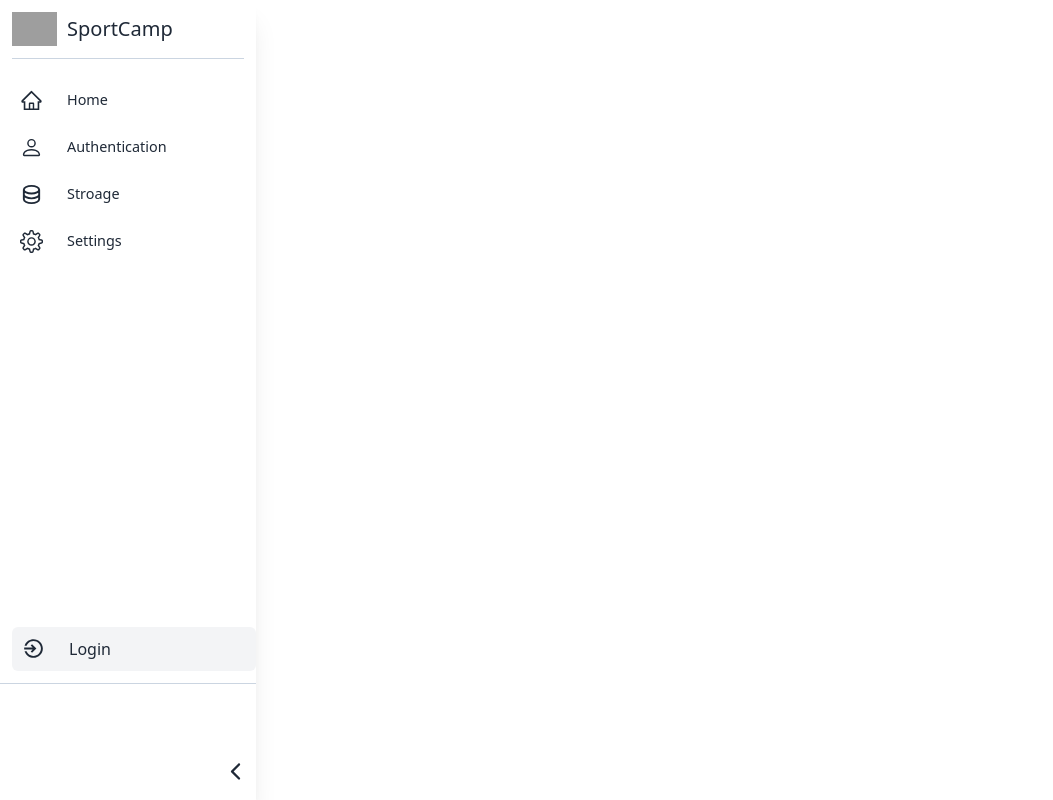
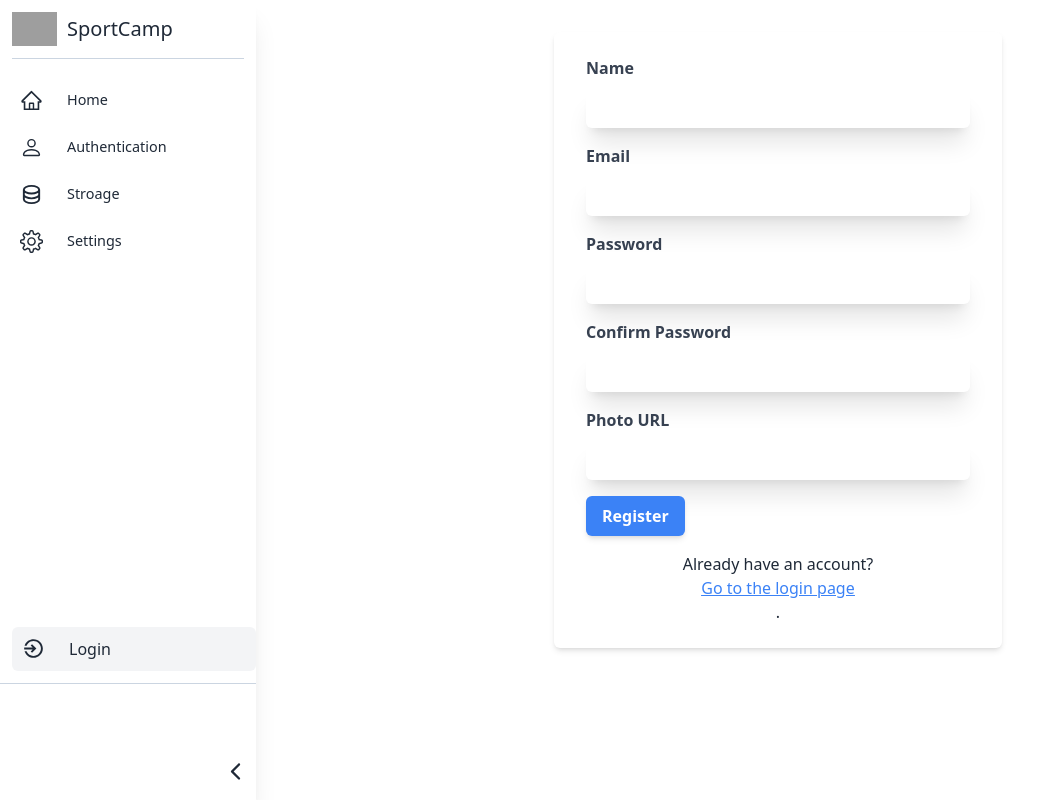
Before and after one commit to EftekharAlam2/SportCamp-Client-Side, a React (Vite) app: page /registration in a window 1280 px wide. Shown: the top 800 px of the page, without its empty margins (0-1053 px from the left). Built offline with nearby package versions, Linux system fonts and the light colour scheme; no server answers; grey boxes are pictures that could not be loaded.

Commit message:
registration page added

```diff
--- a/src/App.jsx
+++ b/src/App.jsx
@@ -3,6 +3,7 @@ import { Helmet } from "react-helmet-async";
 import RootLayout from "./Pages/SharedPage/RootLayout";
 import Login from "./Pages/User/Login";
 import { Route, Routes } from "react-router-dom";
+import Registration from "./Pages/User/Registration";
 
 function App() {
   return (
@@ -13,6 +14,7 @@ function App() {
       <RootLayout>
         <Routes>
           <Route path="/login" element={<Login />} />
+          <Route path="/registration" element={<Registration />} />
         </Routes>
       </RootLayout>
       <Footer></Footer>
--- a/src/Pages/User/Login.jsx
+++ b/src/Pages/User/Login.jsx
@@ -132,7 +132,7 @@ const Login = () => {
         <div className="mt-4 text-center">
           Don&apos;t have an account?{" "}
           <p className="text-blue-500 hover:text-red-700 link">
-            <Link to="/register">Go to the register page</Link>
+            <Link to="/registration">Go to the register page</Link>
           </p>{" "}
           .
         </div>
--- a/src/Pages/User/Registration.jsx
+++ b/src/Pages/User/Registration.jsx
@@ -101,53 +101,54 @@ const Registration = () => {
   };
 
   return (
-    <div className="flex flex-col items-center justify-center h-screen bg-gray-100">
+    <div className="max-w-md mx-auto my-4 p-6 bg-white rounded-md shadow-md">
       <Helmet>
         <title>SportCamp | SignUp</title>
       </Helmet>
-      <div className="bg-white rounded-lg shadow-md p-8">
-        <h2 className="text-3xl font-bold mb-6 text-center">Registration</h2>
       <form className="max-w-sm mx-auto" onSubmit={handleRegistration}>
         <div className="mb-4">
-            <label htmlFor="name" className="block text-gray-700 mb-2">
+          <label htmlFor="name" className="block text-gray-700 font-bold mb-2">
             Name
           </label>
           <input
             type="text"
             id="name"
             name="name"
-              className="w-full rounded-lg py-2 px-4 border border-gray-300 focus:outline-none focus:border-blue-500"
+            className="w-full border-gray-300 rounded-md shadow-xl focus:border-blue-500 focus:ring-blue-500 px-3 py-2"
             required
           />
         </div>
         <div className="mb-4">
-            <label htmlFor="email" className="block text-gray-700 mb-2">
+          <label htmlFor="email" className="block text-gray-700 font-bold mb-2">
             Email
           </label>
           <input
             type="email"
             id="email"
             name="email"
-              className="w-full rounded-lg py-2 px-4 border border-gray-300 focus:outline-none focus:border-blue-500"
+            className="w-full border-gray-300 rounded-md shadow-xl focus:border-blue-500 focus:ring-blue-500 px-3 py-2"
             required
           />
         </div>
         <div className="mb-4">
-            <label htmlFor="password" className="block text-gray-700 mb-2">
+          <label
+            htmlFor="password"
+            className="block text-gray-700 font-bold mb-2"
+          >
             Password
           </label>
           <input
             type="password"
             id="password"
             name="password"
-              className="w-full rounded-lg py-2 px-4 border border-gray-300 focus:outline-none focus:border-blue-500"
+            className="w-full border-gray-300 rounded-md shadow-xl focus:border-blue-500 focus:ring-blue-500 px-3 py-2"
             required
           />
         </div>
         <div className="mb-4">
           <label
             htmlFor="confirmPassword"
-              className="block text-gray-700 mb-2"
+            className="block text-gray-700 font-bold mb-2"
           >
             Confirm Password
           </label>
@@ -155,36 +156,41 @@ const Registration = () => {
             type="password"
             id="confirmPassword"
             name="confirmPassword"
-              className="w-full rounded-lg py-2 px-4 border border-gray-300 focus:outline-none focus:border-blue-500"
+            className="w-full border-gray-300 rounded-md shadow-xl focus:border-blue-500 focus:ring-blue-500 px-3 py-2"
             required
           />
         </div>
         <div className="mb-4">
-            <label htmlFor="photoURL" className="block text-gray-700 mb-2">
+          <label
+            htmlFor="photoURL"
+            className="block text-gray-700 font-bold mb-2"
+          >
             Photo URL
           </label>
           <input
             type="text"
             id="photoURL"
             name="photo"
-              className="w-full rounded-lg py-2 px-4 border border-gray-300 focus:outline-none focus:border-blue-500"
+            className="w-full border-gray-300 rounded-md shadow-xl focus:border-blue-500 focus:ring-blue-500 px-3 py-2"
             required
           />
         </div>
+        <div>
           <button
             type="submit"
-            className="btn btn-outline btn-accent text-white font-bold py-2 px-4 rounded-lg w-full"
+            className="px-4 py-2 bg-blue-500 text-white font-semibold rounded-md shadow-md hover:bg-blue-600 focus:outline-none focus:ring-2 focus:ring-blue-500 focus:ring-offset-2"
           >
             Register
           </button>
+        </div>
+        <div className="mt-4 text-center">
+          Already have an account?{" "}
+          <p className="text-blue-500 hover:text-red-700 link">
+            <Link to="/login">Go to the login page</Link>
+          </p>{" "}
+          .
+        </div>
       </form>
-        <p className="mt-6 text-center">
-          Already have an account?{" "}
-          <Link to="/login" className="text-blue-500 underline">
-            Log in here
-          </Link>
-        </p>
-      </div>
     </div>
   );
 };
```
Lines whose indentation alone changed are shown as unchanged.
